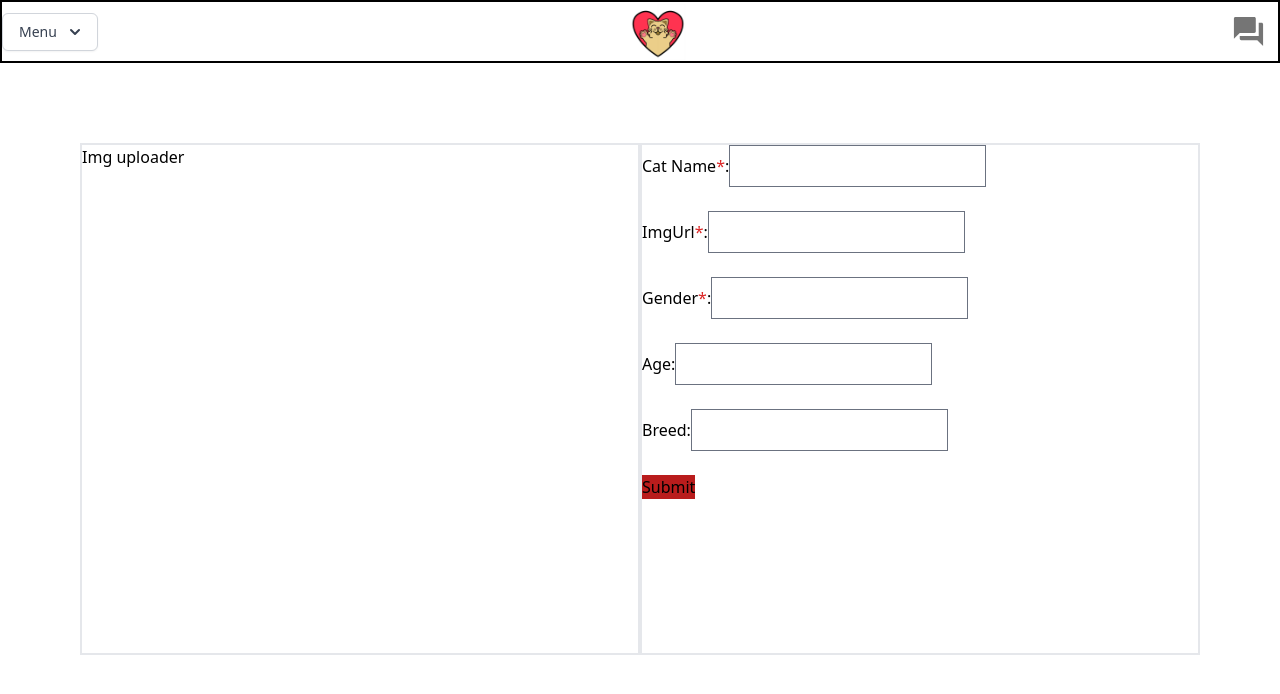
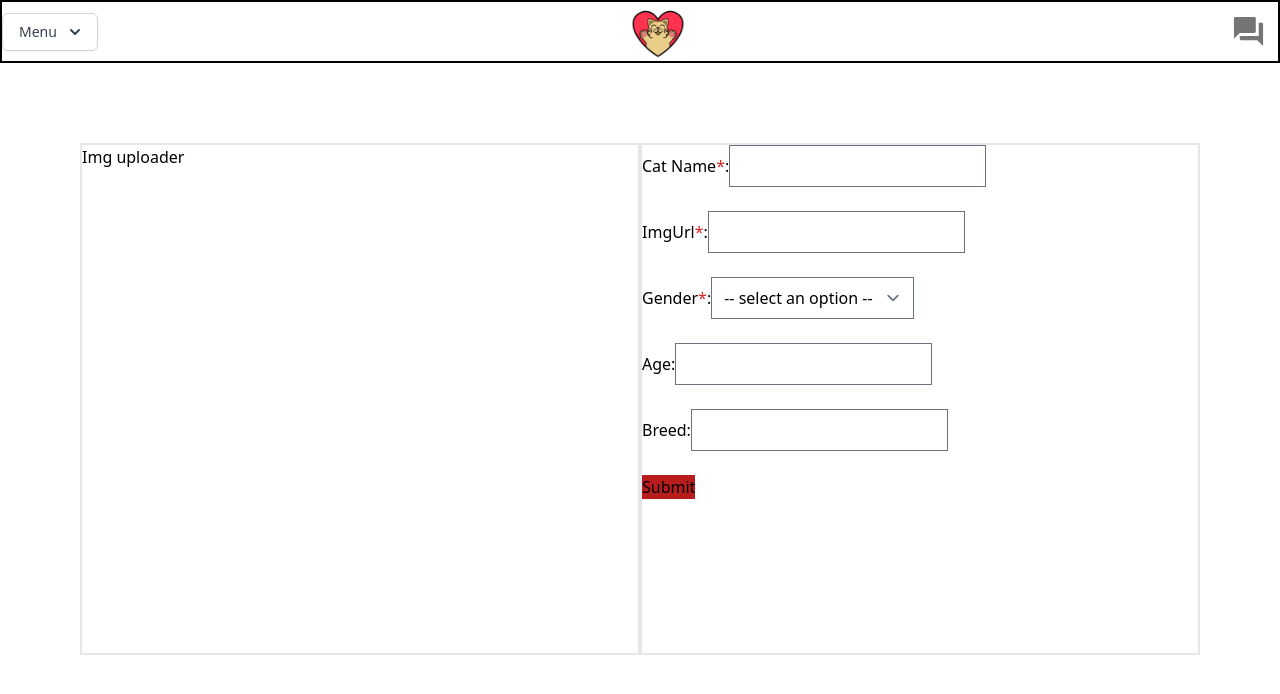
Before and after one commit to rizalmab/Kittinder, a React (Create React App) app in the folder frontend/: page /my-profile in a window 1280 px wide. Shown: the top 694 px of the page. Built offline with nearby package versions, Linux system fonts and the light colour scheme; no server answers.

Commit message:
Able to send MyProfile form details to backend and receive response

```diff
--- a/frontend/src/components/MyProfile/MyProfile.js
+++ b/frontend/src/components/MyProfile/MyProfile.js
@@ -1,11 +1,42 @@
-import React from "react";
+import React, { useState } from "react";
 import RedAsterisk from "../misc/RedAsterisk";
+import axios from "axios";
 
 const MyProfile = () => {
-  const handleSubmit = () => {
+  const [catName, setCatName] = useState("");
+  const [imgUrl, setImgUrl] = useState("");
+  const [gender, setGender] = useState("");
+  const [age, setAge] = useState(undefined);
+  const [breed, setBreed] = useState(undefined);
+
+  const handleSubmit = (e) => {
+    e.preventDefault();
     console.log("Form submitted");
     // make a post request
+    const createProfile = async () => {
+      console.log("create profile");
+      const newCat = {
+        name: catName,
+        imgUrl: imgUrl,
+        gender: gender,
+        age: age,
+        breed: breed,
+      };
+      const response = await axios.post(
+        "http://localhost:8001/api/cats/new",
+        newCat
+      );
+      console.log("response", response);
+    };
+    createProfile();
   };
+
+  // const getRandomCat = async () => {
+  //   const randomCat = await axios.get("https://cataas.com/cat");
+  //   console.log("randomCat", randomCat);
+  // };
+
+  console.log(catName, imgUrl, gender, age, breed);
 
   return (
     <div className="text-black">
@@ -14,13 +45,17 @@ const MyProfile = () => {
           Img uploader
         </div>
         <div className="container mx-auto inline-block w-1/2 h-4/5 border-2 border-solid">
-          <form onSubmit={handleSubmit}>
+          <form onSubmit={(e) => handleSubmit(e)}>
             <div>
               <label>
                 Cat Name
                 <RedAsterisk />:
               </label>
-              <input type="text" required />
+              <input
+                type="text"
+                required
+                onChange={(e) => setCatName(e.target.value)}
+              />
             </div>
             <br />
             <div>
@@ -28,7 +63,10 @@ const MyProfile = () => {
                 ImgUrl
                 <RedAsterisk />:
               </label>
-              <input type="text" />
+              <input type="text" onChange={(e) => setImgUrl(e.target.value)} />
+              {/* <button className="bg-red-600" onClick={() => getRandomCat()}>
+                Get random cat image
+              </button> */}
             </div>
             <br />
             <div>
@@ -36,20 +74,33 @@ const MyProfile = () => {
                 Gender
                 <RedAsterisk />:
               </label>
-              <input type="text" />
+              <select
+                name="gender"
+                id="gender"
+                onChange={(e) => setGender(e.target.value)}
+              >
+                <option disabled selected value>
+                  {" "}
+                  -- select an option --{" "}
+                </option>
+                <option value="male">Male</option>
+                <option value="female">Female</option>
+              </select>
             </div>
             <br />
             <div>
               <label>Age:</label>
-              <input type="number" />
+              <input type="number" onChange={(e) => setAge(e.target.value)} />
             </div>
             <br />
             <div>
               <label>Breed:</label>
-              <input type="text" />
+              <input type="text" onChange={(e) => setBreed(e.target.value)} />
             </div>
             <br />
-            <button className="bg-red-700">Submit</button>
+            <button type="submit" className="bg-red-700">
+              Submit
+            </button>
           </form>
         </div>
       </div>
```
Also changed, not shown: 1 other file (tests, documents, lock files or other folders).
